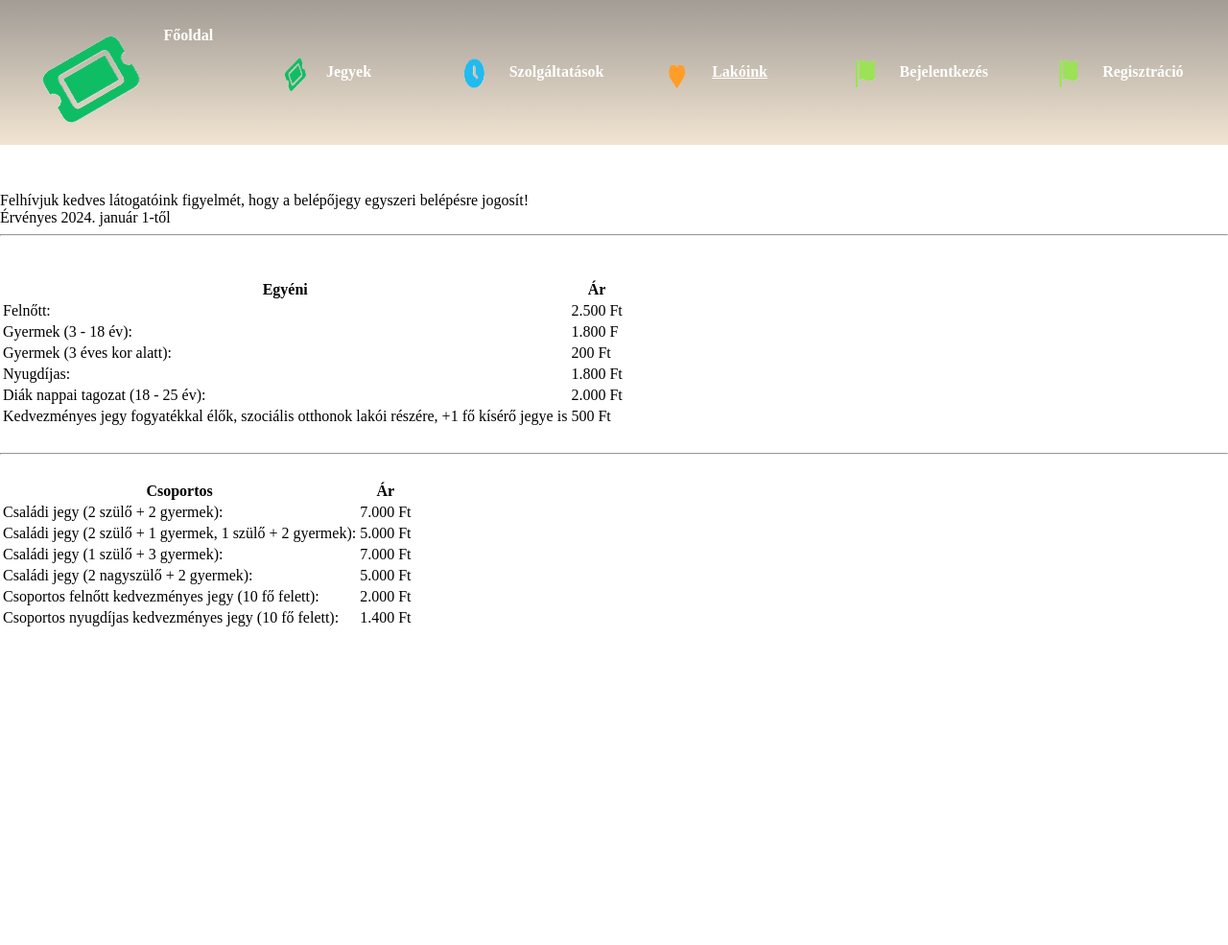
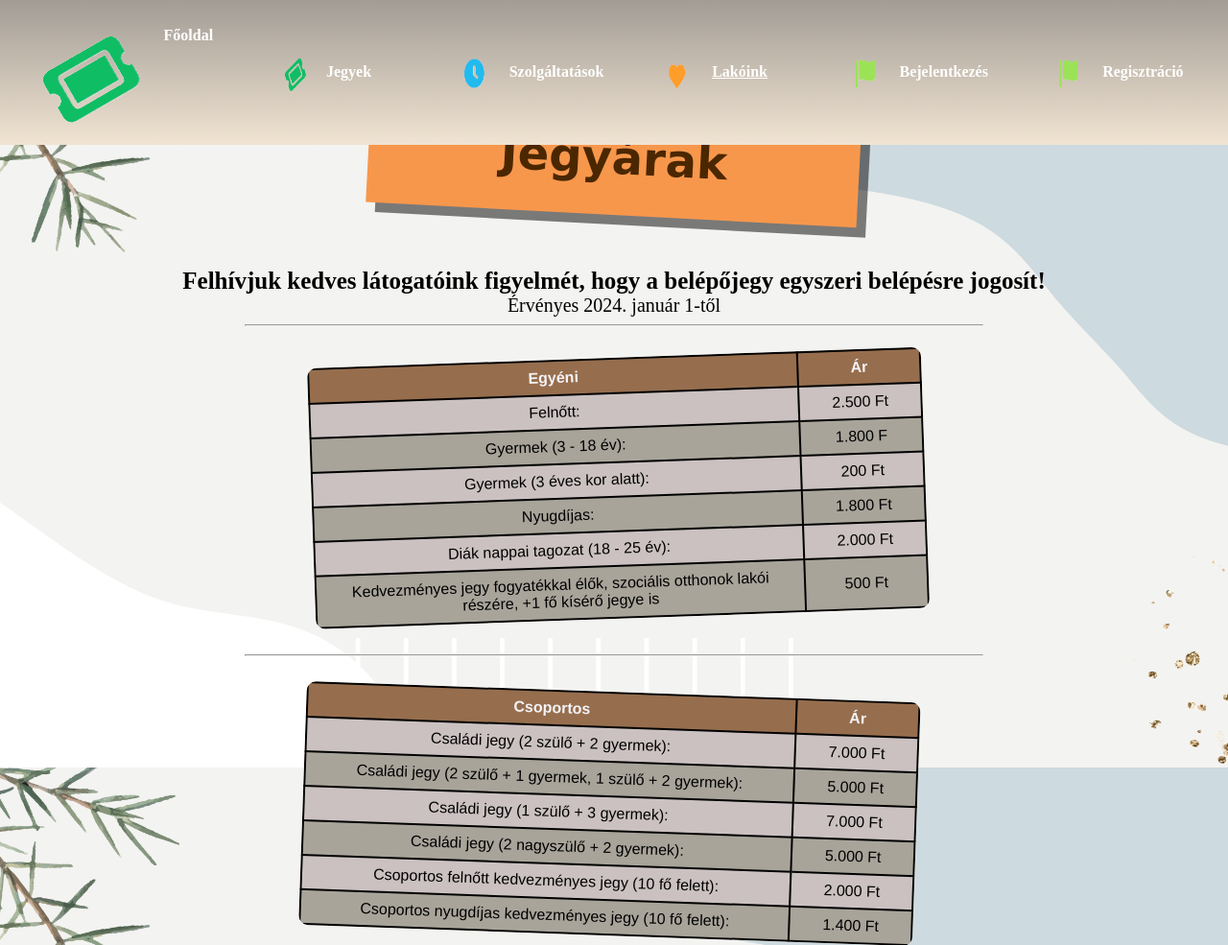
Before and after one commit to BaratP/Zoowebsite, a PHP site: page /html/jegyek.html in a window 1280 px wide. Shown: the top 985 px of the page at 96% size. Before the commit the page ends 653 px from the top, so only its background shows below. Run offline with PHP 8.4, Linux system fonts and the light colour scheme.

Commit message:
Add files via upload

```diff
--- a/Allatkert/css/jegyek.css
+++ b/Allatkert/css/jegyek.css
@@ -0,0 +1,122 @@
+div a img {
+    width: 50%;
+    height: 50%;
+    transform: scale(300%,210%);
+}
+#cim {
+    background: #f7974c;
+    display: flex;
+    justify-content: center; /* Horizontally center */
+    align-items: center;
+    padding: 0 5%;
+    flex: 1;
+    box-shadow: 10px 10px 0 rgba(0, 0, 0, 0.5);
+    transition: transform 0.3s ease-in , box-shadow 0.3s ease-in-out;
+    width: 30%;
+    margin: 3% 30% 0;
+    rotate: 3deg;
+    color: #4b2700;
+}
+#cim:hover{
+    transform: scale(105%);
+    box-shadow: 20px 20px 0 rgba(0, 0, 0, 0.65);
+}
+h1 {
+    font-size: 300%;
+    font-family: cursive;
+}
+
+p {
+    flex: 1;
+}
+
+hr {
+    width: 60%;
+}
+
+body {
+    background-image: url('../media/rm141-nunny-02b.jpg');
+    background-size: cover;
+    background-position: center;
+    background-repeat: no-repeat;
+    background-attachment: fixed;
+}
+
+.jegyarak {
+    margin:0 auto;
+    width: 50%;
+    font-family: Arial, Helvetica, sans-serif;
+    border-collapse: collapse;
+    border-radius: 10px;
+    overflow: hidden;
+    background-color: rgb(168, 164, 154);
+    transform:rotate(-2deg);
+    transform-origin: top left;
+}
+
+.jegyarak td, .jegyarak th {
+    border: 2px solid #000000;
+    padding: 8px;
+}
+
+.jegyarak tr:nth-child(even){background-color: #cbc1c1;}
+
+.jegyarak tr:hover {background-color: #d5be43;}
+
+.jegyarak th {
+    width: 80%;
+    text-align: center;
+    background-color: rgba(134, 59, 5, 0.5);
+    color: #f4f3f6;
+}
+
+.jegyarak td{
+    text-align: center;
+}
+
+
+.jegyarak2 {
+    margin:0 auto;
+    width: 50%;
+    font-family: Arial, Helvetica, sans-serif;
+    border-collapse: collapse;
+    border-radius: 10px;
+    overflow: hidden;
+    background-color: rgb(168, 164, 154);
+    transform:rotate(2deg);
+    transform-origin: top left;
+}
+
+.jegyarak2 td, .jegyarak2 th {
+    border: 2px solid #000000;
+    padding: 8px;
+}
+
+.jegyarak2 tr:nth-child(even){background-color: #cbc1c1;}
+
+.jegyarak2 tr:hover {background-color: #d5be43;}
+
+.jegyarak2 th {
+    width: 80%;
+    text-align: center;
+    background-color: rgba(134, 59, 5, 0.5);
+    color: #f4f3f6;
+}
+
+.jegyarak2 td{
+    text-align: center;
+}
+
+#kiemel{
+    font-weight: bold;
+    font-size: 25px;
+}
+
+.szoveg{
+    text-align: center;
+    font-size: 20px;
+}
+
+#jegyek{
+    width: 20%;
+}
```
Also changed, not shown: Allatkert/css/index.css (+200 -0 lines), Allatkert/css/login.css (+12 -2 lines).
